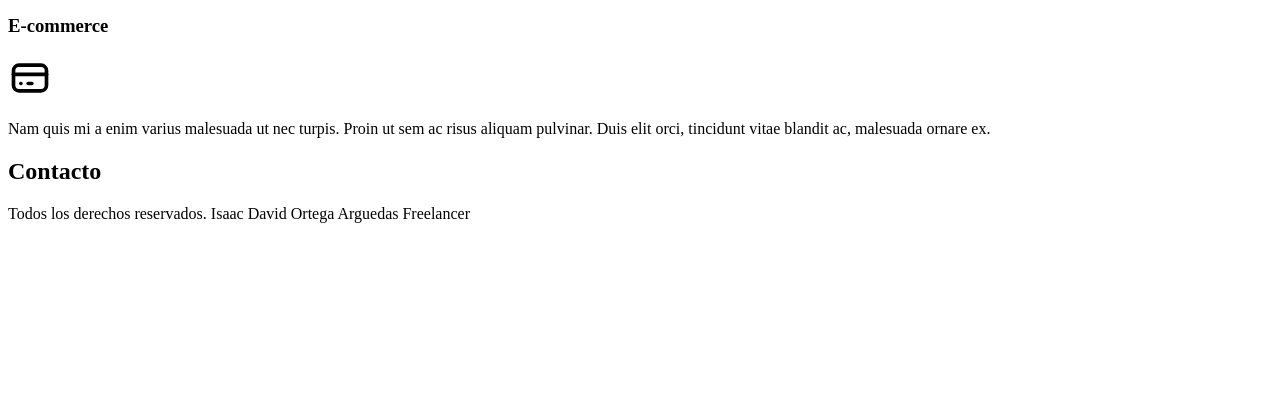
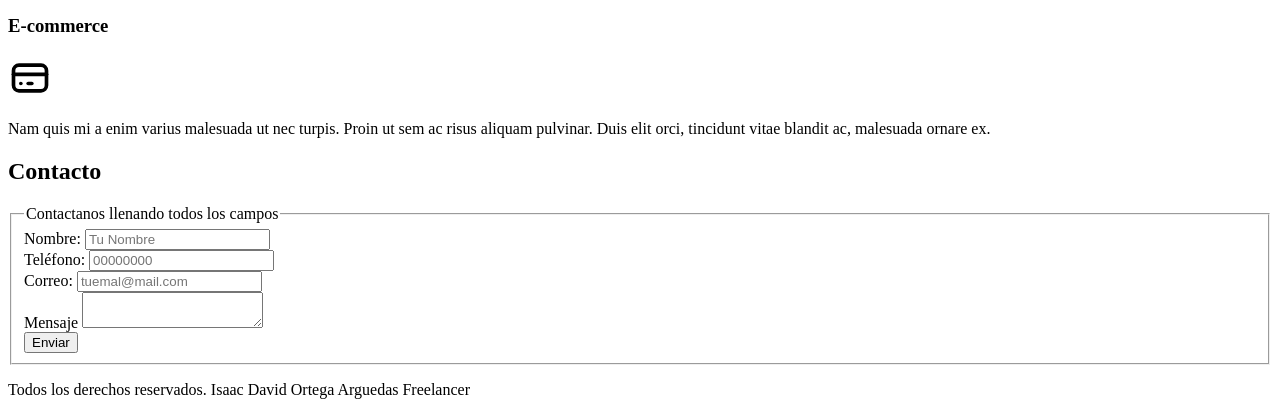
Before and after one commit to Irsacfac/Sitio-Freelancer, a plain HTML site: page freelancer_inicio/index.html in a window 1280 px wide. Shown: the part 655-1070 px from the top of the page. Before the commit the page ends 894 px from the top, so only its background shows below. Drawn offline with Linux system fonts and the light colour scheme.

Commit message:
Add a form
A form was added at the end of the page

```diff
--- a/freelancer_inicio/index.html
+++ b/freelancer_inicio/index.html
@@ -93,6 +93,35 @@
 
     <section>
         <h2>Contacto</h2>
+        <form>
+            <fieldset>
+                <legend>Contactanos llenando todos los campos</legend>
+
+                <div>
+                    <label>Nombre:</label>
+                    <input type="text" placeholder="Tu Nombre">
+                </div>
+
+                <div>
+                    <label>Teléfono:</label>
+                    <input type="tel" placeholder="00000000">
+                </div>
+
+                <div>
+                    <label>Correo:</label>
+                    <input type="email" placeholder="tuemal@mail.com">
+                </div>
+
+                <div>
+                    <label>Mensaje</label>
+                    <textarea></textarea>
+                </div>
+
+                <div>
+                    <input type="submit" value="Enviar">
+                </div>
+            </fieldset>
+        </form>
     </section>
 
     <footer>
```
